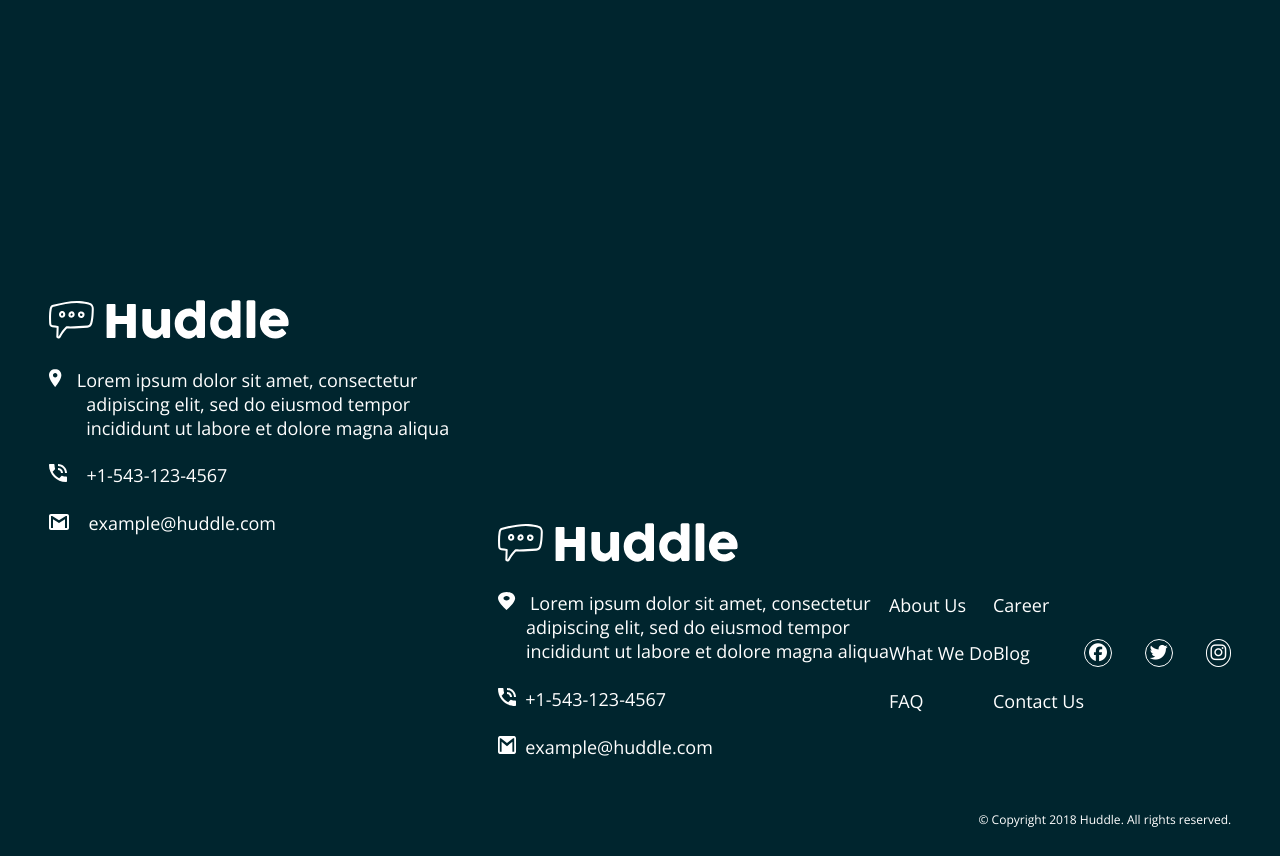
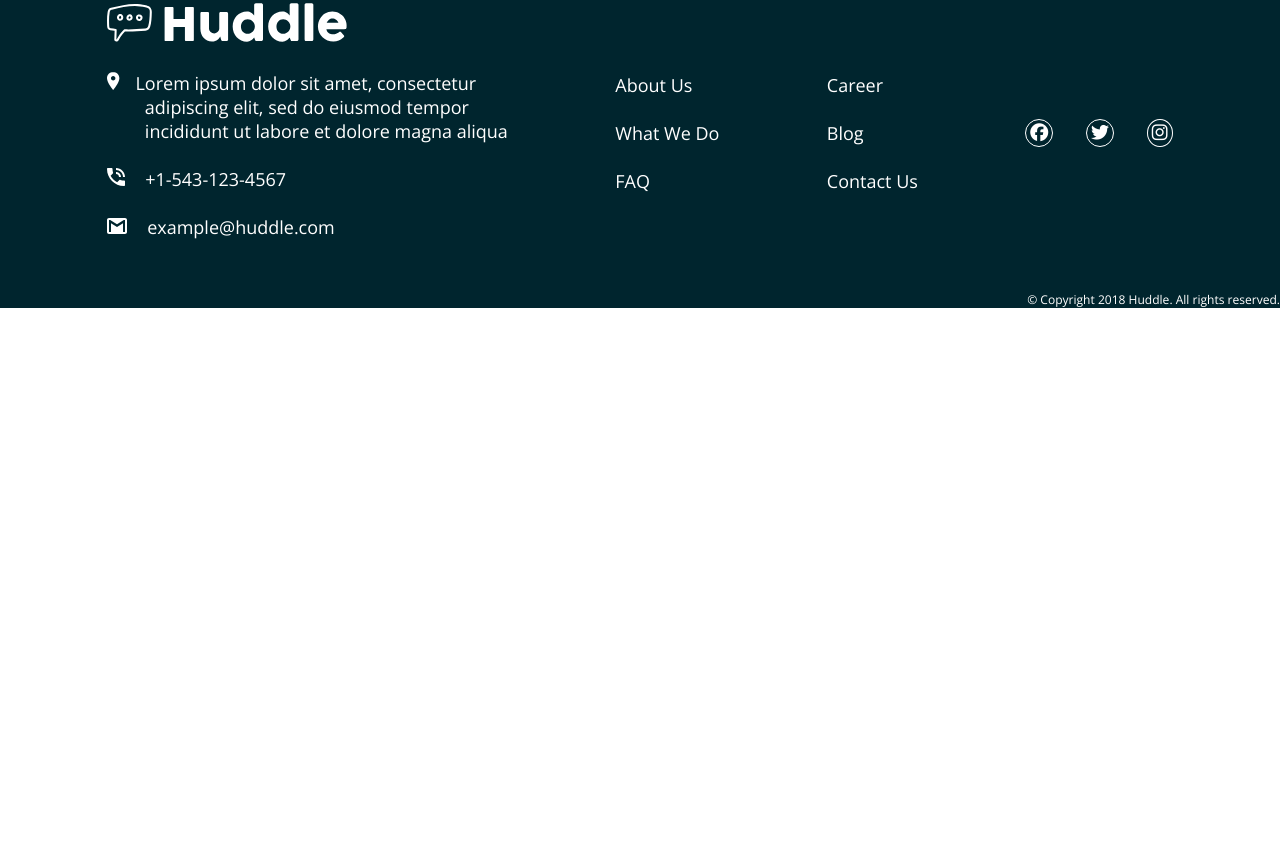
Before and after one commit to d-e-e-p-a-k-1-9/challenge-2, a plain HTML site: page index.html in a window 1280 px wide. Shown: the part 2989-3845 px from the top of the page. After the commit the page ends 3325 px from the top, so only its background shows below. Drawn offline with nearby package versions, Linux system fonts and the light colour scheme.

Commit message:
second commit

```diff
--- a/index.html
+++ b/index.html
@@ -99,15 +99,7 @@
               <h4 id="h4_3"> example@huddle.com</h4>
             </div>
 
-      <div class="bottom">
-        <div class="bottom-content">
-          <div class="bottom-content-left">
-            <img src="images/logo copy.svg" alt="logo">
-            <h4><img src="images/icon-location.svg" style="width: 18px;height: 18px;"> &nbsp Lorem ipsum dolor sit amet, consectetur<br> &nbsp &nbsp &nbsp adipiscing elit, sed do eiusmod tempor <br>
-              &nbsp &nbsp &nbsp incididunt ut labore et dolore magna aliqua</h4>
-            <h4><img src="images/icon-phone.svg" style="width: `18px;height: 18px;">&nbsp +1-543-123-4567</h4>
-            <h4><img src="images/icon-email.svg" style="width: 18px;height: 18px;">&nbsp example@huddle.com</h4>
-          </div>
+
 
           <div class="bottom-content-middle">
             <h4>About Us</h4>
```
